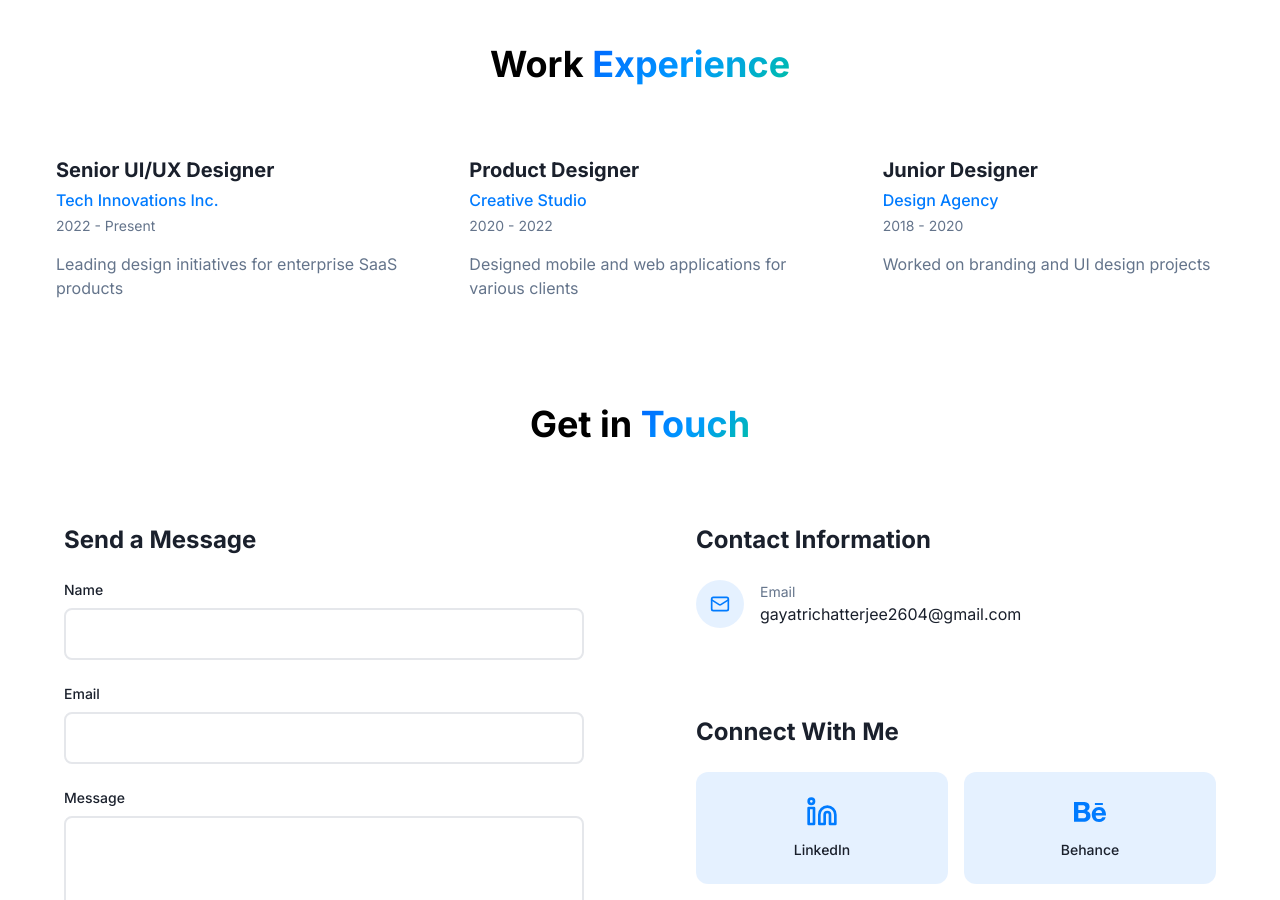
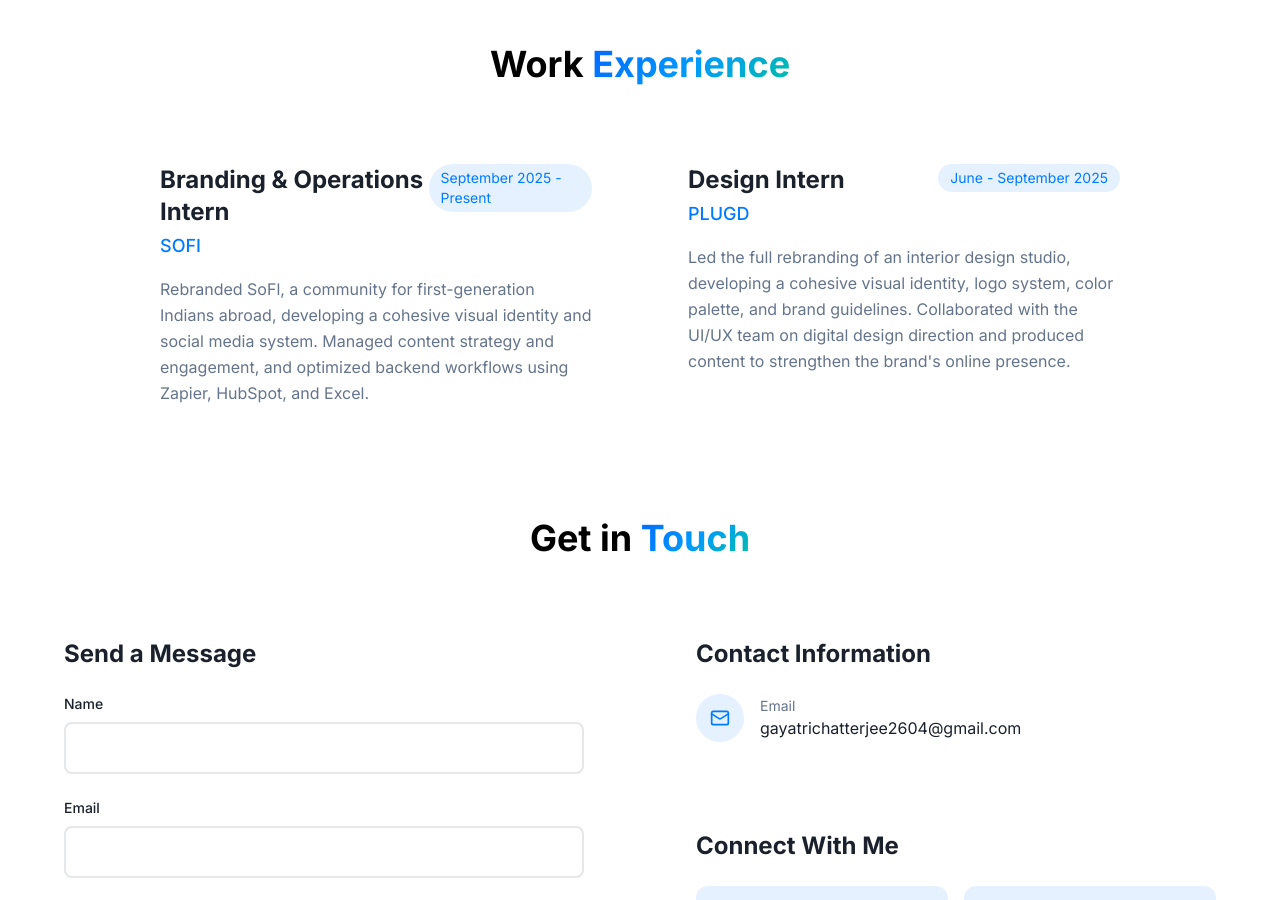
Before and after one commit to SubhobrataMaity/Gayatri-, a Next.js app: page /about in a window 1280 px wide. Shown: the part 840-1740 px from the top of the page. Built offline with nearby package versions, Linux system fonts and the light colour scheme.

Commit message:
kal ker jono

```diff
--- a/src/app/about/page.tsx
+++ b/src/app/about/page.tsx
@@ -29,22 +29,16 @@ const AboutPage = () => {
 
   const experience = [
     {
-      title: 'Senior UI/UX Designer',
-      company: 'Tech Innovations Inc.',
-      period: '2022 - Present',
-      description: 'Leading design initiatives for enterprise SaaS products',
+      title: 'Branding & Operations Intern',
+      company: 'SOFI',
+      period: 'September 2025 - Present',
+      description: 'Rebranded SoFl, a community for first-generation Indians abroad, developing a cohesive visual identity and social media system. Managed content strategy and engagement, and optimized backend workflows using Zapier, HubSpot, and Excel.',
     },
     {
-      title: 'Product Designer',
-      company: 'Creative Studio',
-      period: '2020 - 2022',
-      description: 'Designed mobile and web applications for various clients',
-    },
-    {
-      title: 'Junior Designer',
-      company: 'Design Agency',
-      period: '2018 - 2020',
-      description: 'Worked on branding and UI design projects',
+      title: 'Design Intern',
+      company: 'PLUGD',
+      period: 'June - September 2025',
+      description: 'Led the full rebranding of an interior design studio, developing a cohesive visual identity, logo system, color palette, and brand guidelines. Collaborated with the UI/UX team on digital design direction and produced content to strengthen the brand\'s online presence.',
     },
   ];
 
@@ -181,7 +175,7 @@ const AboutPage = () => {
           <h2 className="text-4xl font-bold mb-12 text-center">
             Work <span className="gradient-text">Experience</span>
           </h2>
-          <div className="grid grid-cols-1 md:grid-cols-3 gap-6">
+          <div className="grid grid-cols-1 lg:grid-cols-2 gap-8 max-w-5xl mx-auto">
             {experience.map((exp, index) => (
               <motion.div
                 key={index}
@@ -190,22 +184,26 @@ const AboutPage = () => {
                 viewport={{ once: true }}
                 transition={{ duration: 0.6, delay: index * 0.1 }}
                 whileHover={{ y: -5 }}
-                className="neumorphic-card dark:dark-card p-6"
+                className="neumorphic-card dark:dark-card p-8 flex flex-col h-full"
               >
-                <div className="mb-4">
-                  <h3 className="text-xl font-bold text-light-text dark:text-dark-text mb-1">
-                    {exp.title}
-                  </h3>
-                  <p className="text-light-accent dark:text-dark-accent font-medium">
-                    {exp.company}
-                  </p>
-                  <p className="text-sm text-light-textSecondary dark:text-dark-textSecondary mt-1">
-                    {exp.period}
+                <div className="flex-1">
+                  <div className="flex justify-between items-start mb-4">
+                    <div>
+                      <h3 className="text-2xl font-bold text-light-text dark:text-dark-text mb-1">
+                        {exp.title}
+                      </h3>
+                      <p className="text-light-accent dark:text-dark-accent text-lg font-medium">
+                        {exp.company}
+                      </p>
+                    </div>
+                    <span className="inline-block px-3 py-1 text-sm rounded-full bg-light-accent/10 dark:bg-dark-accent/20 text-light-accent dark:text-dark-accent">
+                      {exp.period}
+                    </span>
+                  </div>
+                  <p className="text-light-textSecondary dark:text-dark-textSecondary leading-relaxed">
+                    {exp.description}
                   </p>
                 </div>
-                <p className="text-light-textSecondary dark:text-dark-textSecondary">
-                  {exp.description}
-                </p>
               </motion.div>
             ))}
           </div>
```
